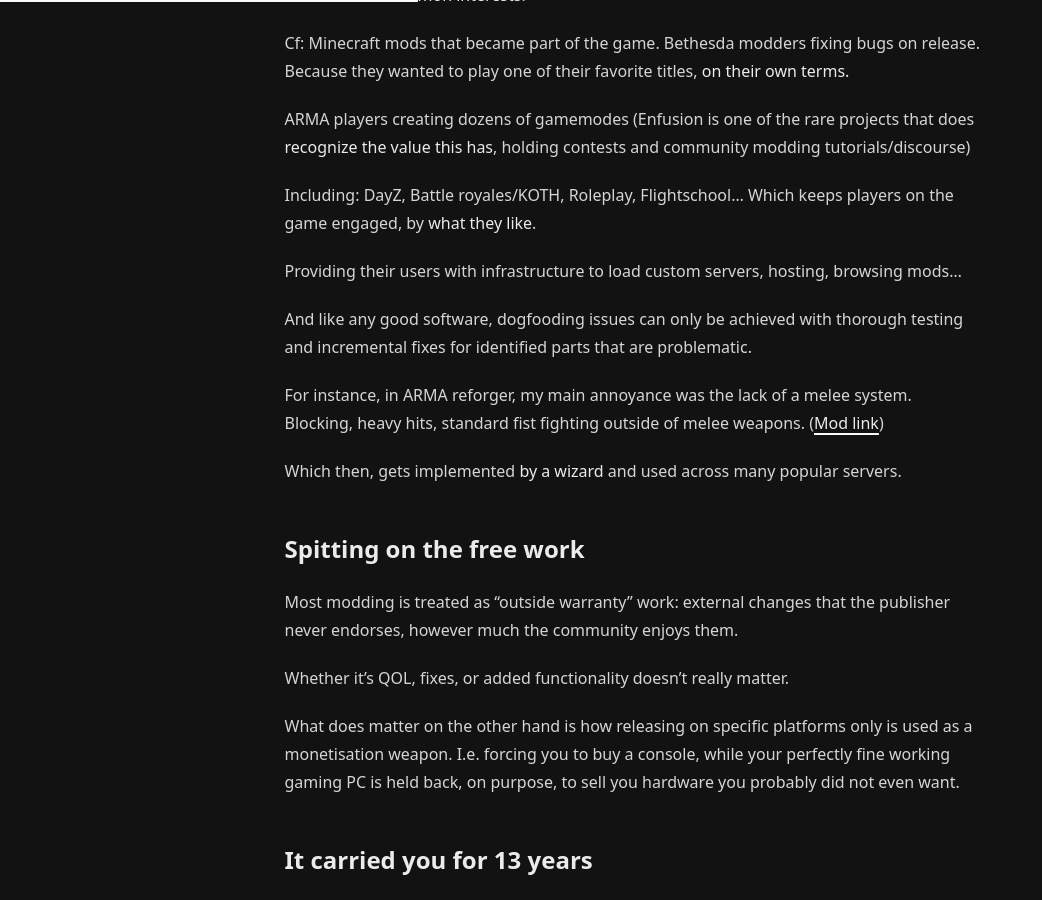
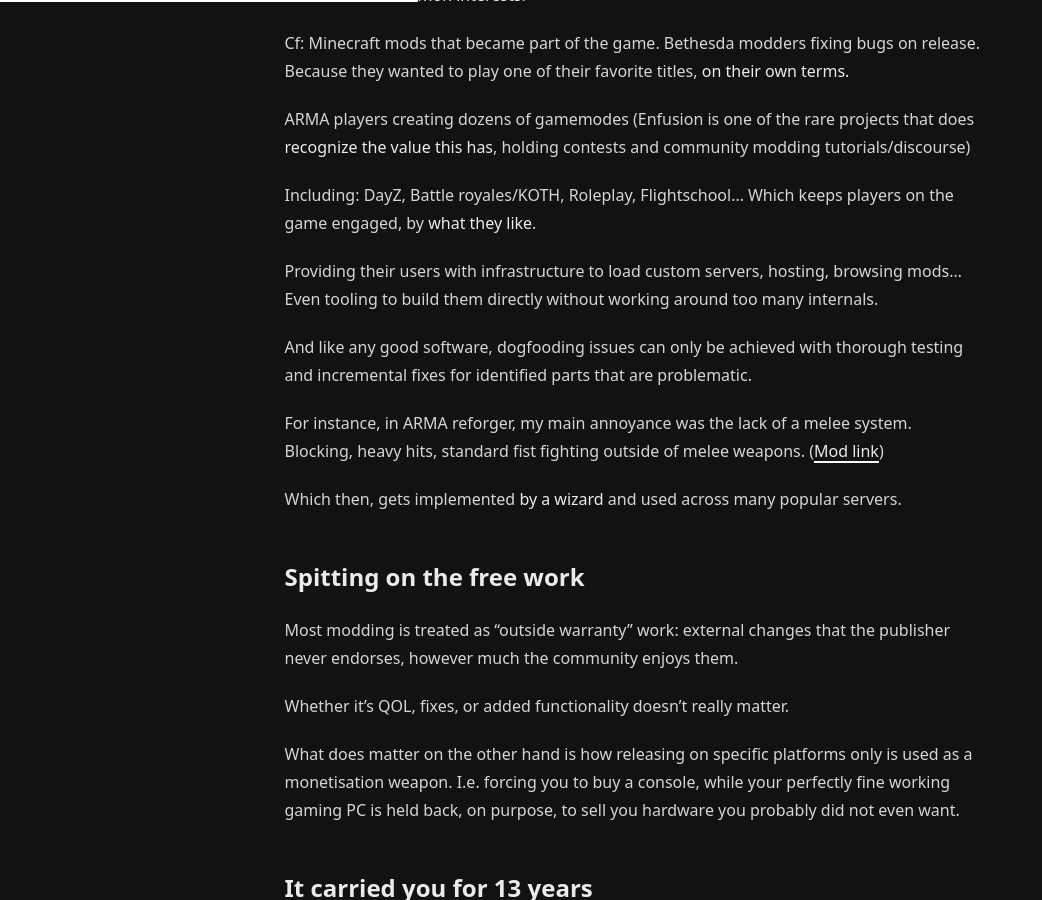
Before and after one commit to h8d13/dontreadthedocs, a Jekyll site: the page built from _notes/modding-wizards.md, in a window 1280 px wide and 900 px high, scrolled down 1212 px. Shown: the whole window, without its empty margins (0-1042 px from the left). Built offline with Jekyll 4.4.1, drawn with Linux system fonts in a browser that asks for light colours.

Commit message:
misc
Signed-off-by: h8d13 <hadean-eon-dev@proton.me>

```diff
--- a/_notes/modding-wizards.md
+++ b/_notes/modding-wizards.md
@@ -34,6 +34,7 @@ Including: DayZ, Battle royales/KOTH, Roleplay, Flightschool...
 Which keeps players on the game engaged, by **what they like**.
 
 Providing their users with infrastructure to load custom servers, hosting, browsing mods...
+Even tooling to build them directly without working around too many internals.
 
 And like any good software, dogfooding issues can only be achieved with thorough
 testing and incremental fixes for identified parts that are problematic.
```
